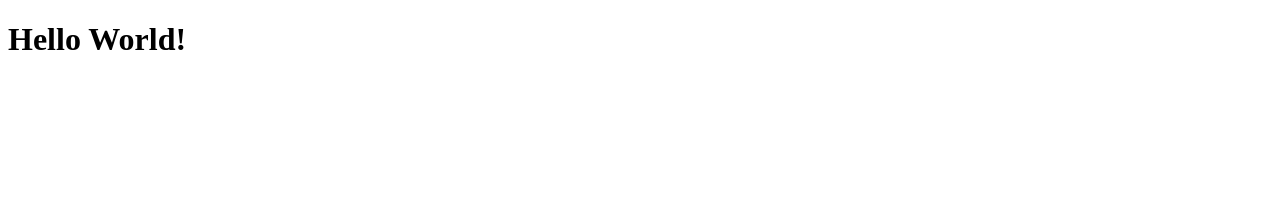
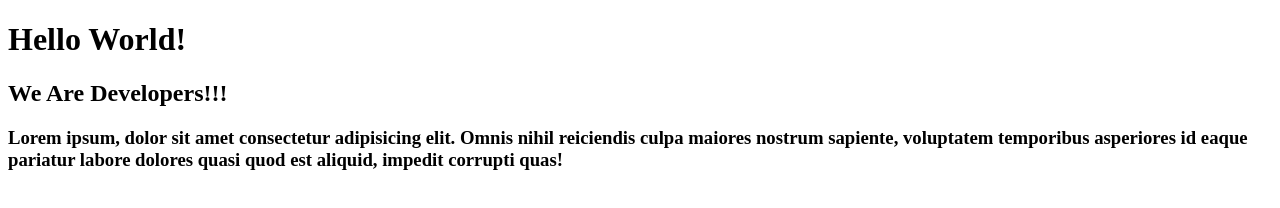
Before and after one commit to Luffytaro22/Miroverse-repo, a plain HTML site: page index.html in a window 1280 px wide. Drawn offline with Linux system fonts and the light colour scheme.

Commit message:
Cambios Realizados

```diff
--- a/index.html
+++ b/index.html
@@ -8,5 +8,7 @@
 </head>
 <body>
     <h1>Hello World!</h1>
+    <h2>We Are Developers!!!</h2>
+    <h3>Lorem ipsum, dolor sit amet consectetur adipisicing elit. Omnis nihil reiciendis culpa maiores nostrum sapiente, voluptatem temporibus asperiores id eaque pariatur labore dolores quasi quod est aliquid, impedit corrupti quas!</h3>
 </body>
 </html>
```
